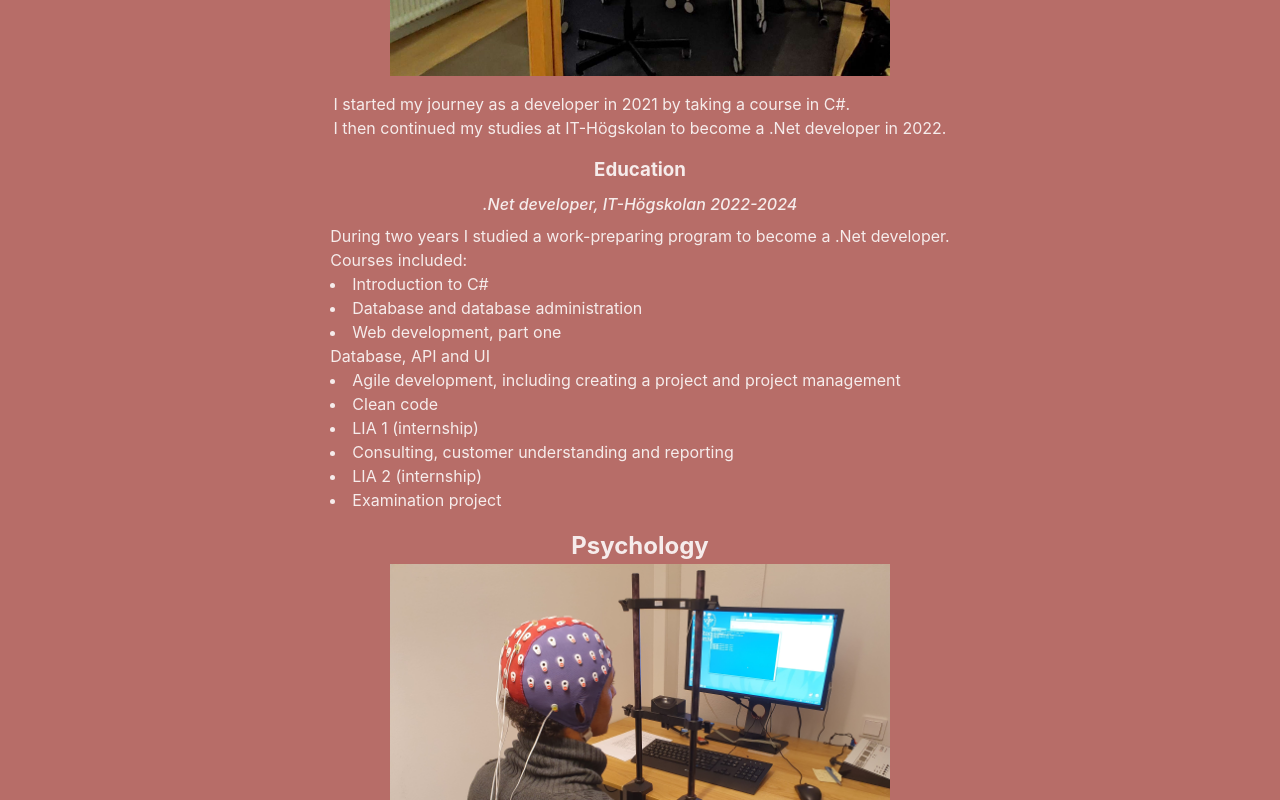
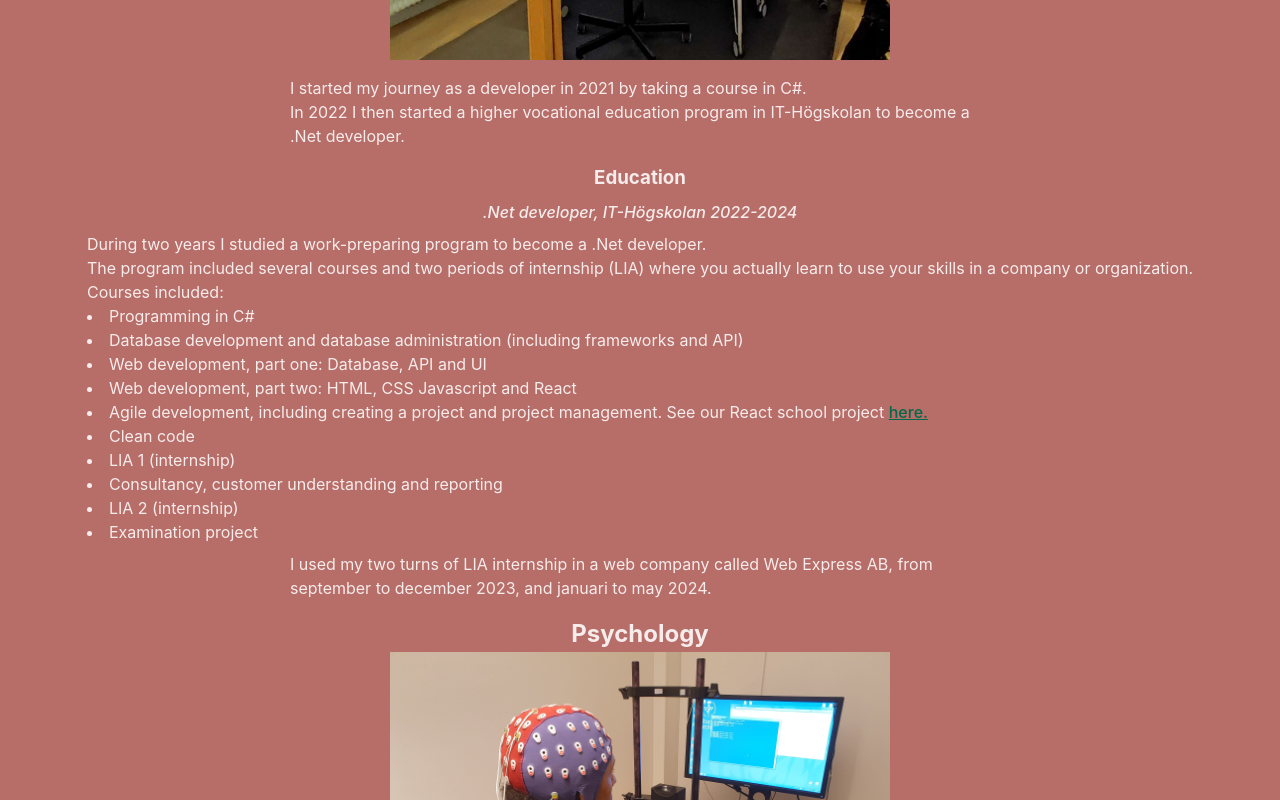
Before and after one commit to ChrisPlaceInSpace/cv, a React (Vite) app in the folder practice-cv/: page /home in a window 1280 px wide. Shown: the part 2152-2952 px from the top of the page. Built offline with nearby package versions, Linux system fonts and the light colour scheme.

Commit message:
Developer text and contactService formValidation

```diff
--- a/practice-cv/src/CSS/ContactService.css
+++ b/practice-cv/src/CSS/ContactService.css
@@ -8,8 +8,8 @@ form{
     height: 50vh;
     gap: 1rem;
 }
-form label {
-
+form div {
+    gap: 0.5rem;
 }
 .form-input {
     width: 100%;
@@ -32,3 +32,10 @@ form textarea {
     border: none;
     cursor: pointer;
 }
+
+@media screen and (max-width: 768px) {
+    form {
+        width: 80%;
+        max-width: 70vw;
+    }
+}
--- a/practice-cv/src/CSS/Developer.css
+++ b/practice-cv/src/CSS/Developer.css
@@ -3,13 +3,13 @@
     height: 100%;
     padding: 0 0.8rem;
     margin-bottom: 1rem;
+    gap: 2rem;
 }
 .developer-container p {
     max-width: 700px;
 }
 .developer-content {
     gap: 1rem;
-    margin-top: 3rem;
 }
 .developer-img {
     max-width: 500px;
@@ -21,7 +21,10 @@
     font-weight: 500;
     font-style: italic;
 }
-
+.education-container a {
+    color:#006a4a;
+    text-decoration: underline;
+}
 @media screen and (max-width: 768px) {
     .developer-content {
         flex-direction: column;
--- a/practice-cv/src/Components/contact.jsx
+++ b/practice-cv/src/Components/contact.jsx
@@ -8,8 +8,10 @@ export default function Contact() {
     return (<>
         <Header />
         <div className="contact-container color-primary flex flex-column text-center">
+            <div className="headline-container flex flex-center flex-column">
             <h1>Contact</h1>
-            <p>Feel free to reach out to me with any questions or comments.</p>
+            <p>Feel free to reach out to me with any question, comment or if you'd like to collaborate.</p>
+            </div>
             <ContactService />
             <GoTopButton />
         </div>
--- a/practice-cv/src/Components/contactService.jsx
+++ b/practice-cv/src/Components/contactService.jsx
@@ -1,4 +1,4 @@
-import { useRef } from "react";
+import { useRef, useState } from "react";
 import emailjs from '@emailjs/browser';
 import '../CSS/contactService.css';
 
@@ -8,8 +8,25 @@ const ContactService = () => {
     const templateId = process.env.VITE_APP_EMAILJS_TEMPLATEID;
     const publicKey = process.env.VITE_EMAILJS_API;
 
+    const [formInputData, setFormInputData] = useState({
+        user_name: '',
+        user_email: '',
+        message: '',
+    });
+    const [inputError, setInputError] = useState('');
+
+    const handleChange = (e) => {
+        setFormInputData({ ...formInputData, [e.target.name]: e.target.value });
+    }
+
     const sendEmail = (e) => {
         e.preventDefault();
+
+        if (formInputData.user_name === '' || formInputData.user_email === '' || formInputData.message === '') {
+            setInputError('Please fill in all fields before sending the email.');
+            return;
+        };
+        setInputError('');
 
         emailjs
             .sendForm(
@@ -23,6 +40,11 @@ const ContactService = () => {
                     console.log('SUCCESS!');
                     console.log('Email was sent successfully!');
                     e.target.reset();
+                    setFormInputData({
+                        user_name: '',
+                        user_email: '',
+                        message: '',
+                    });
                 },
                 (error) => {
                     console.log('FAILED...', error.text);
@@ -33,13 +55,21 @@ const ContactService = () => {
     return (
         <div className="form-container flex flex-column flex-center">
             <form className="flex flex-column" ref={emailForm} onSubmit={sendEmail}>
-                <label>Name</label>
-                <input className="form-input" type="text" name="user_name" />
-                <label>Email</label>
-                <input className="form-input" type="email" name="user_email" />
+                <div className="flex flex-column">
+                    <label>Name</label>
+                    <input className="form-input" type="text" name="user_name"
+                    value={formInputData.user_name} onChange={handleChange}/>
+                </div>
+                <div className="flex flex-column">
+                    <label>Email</label>
+                    <input className="form-input" type="email" name="user_email"
+                    value={formInputData.user_email} onChange={handleChange}/>
+                </div>
                 <label>Message</label>
-                <textarea name="message" />
-                <input className="form-btn color-secondary" type="submit" value="Send" />
+                <textarea name="message" value={formInputData.message} onChange={handleChange}/>
+                {inputError && <p className="error-message">{inputError}</p>}
+                <input className="form-btn color-secondary" type="submit" value="Send"
+                />
             </form>
         </div>
 
--- a/practice-cv/src/Components/developer.jsx
+++ b/practice-cv/src/Components/developer.jsx
@@ -9,23 +9,31 @@ export default function Developer() {
       <div className='developer-content flex flex-center flex-column'>
         <img src={pic} alt="Developer" className="developer-img" />
         <p>I started my journey as a developer in 2021 by taking a course in C#.<br />
-          I then continued my studies at IT-Högskolan to become a .Net developer in 2022.<br />
+          In 2022 I then started a higher vocational education program in IT-Högskolan to become a .Net developer.<br />
         </p>
         <div className='education-container flex flex-column flex-center'>
           <h3>Education</h3>
           <h5 className='text-center'>.Net developer, IT-Högskolan 2022-2024</h5>
           <div> During two years I studied a work-preparing program to become a .Net developer.<br />
+          The program included several courses and two periods of internship (LIA) where you actually learn
+          to use your skills in a company or organization.<br />
             Courses included:<br />
-            <li>Introduction to C#</li>
-            <li>Database and database administration</li>
-            <li>Web development, part one<p>Database, API and UI</p></li>
-            <li>Agile development, including creating a project and project management</li>
+            <li>Programming in C#</li>
+            <li>Database development and database administration (including frameworks and API)</li>
+            <li>Web development, part one: Database, API and UI</li>
+            <li>Web development, part two: HTML, CSS Javascript and React</li>
+            <li>Agile development, including creating a project and project management.
+            See our React school project <a href='https://globegrub.netlify.app/'>here.</a>
+            </li>
             <li>Clean code</li>
             <li>LIA 1 (internship)</li>
-            <li>Consulting, customer understanding and reporting</li>
+            <li>Consultancy, customer understanding and reporting</li>
             <li>LIA 2 (internship)</li>
             <li>Examination project</li>
           </div>
+          <p>I used my two turns of LIA internship in a web company called Web Express AB, from september to december 2023,
+            and januari to may 2024.
+          </p>
         </div>
       </div>
     </div>
--- a/practice-cv/src/Components/nasaBackground.jsx
+++ b/practice-cv/src/Components/nasaBackground.jsx
@@ -17,9 +17,15 @@ const NasaBackground = ({children}) => {
                 if (!response.ok) throw new Error('Failed to fetch image');
 
                 const dataResponse = await response.json();
+                console.log("API response: ", dataResponse);
 
-                setBackgroundUrl(dataResponse.hdurl);
-                console.log(setBackgroundUrl);
+                if (dataResponse.hdurl === undefined) {
+                    setBackgroundUrl(dataResponse.url);
+                }
+                else{
+                    setBackgroundUrl(dataResponse.hdurl);
+                }
+                console.log(backgroundUrl);
 
             }
             catch(error) {
```
